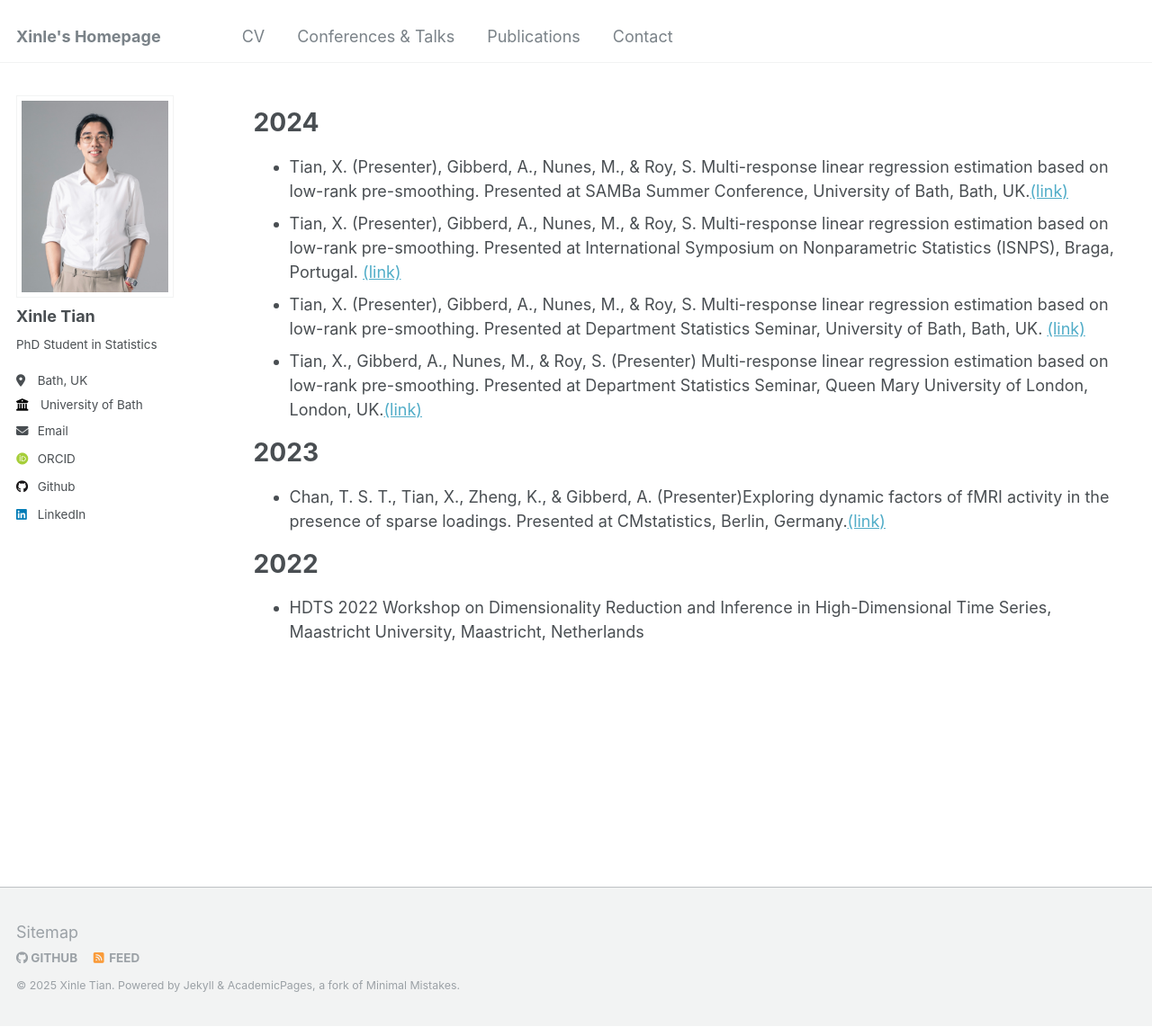
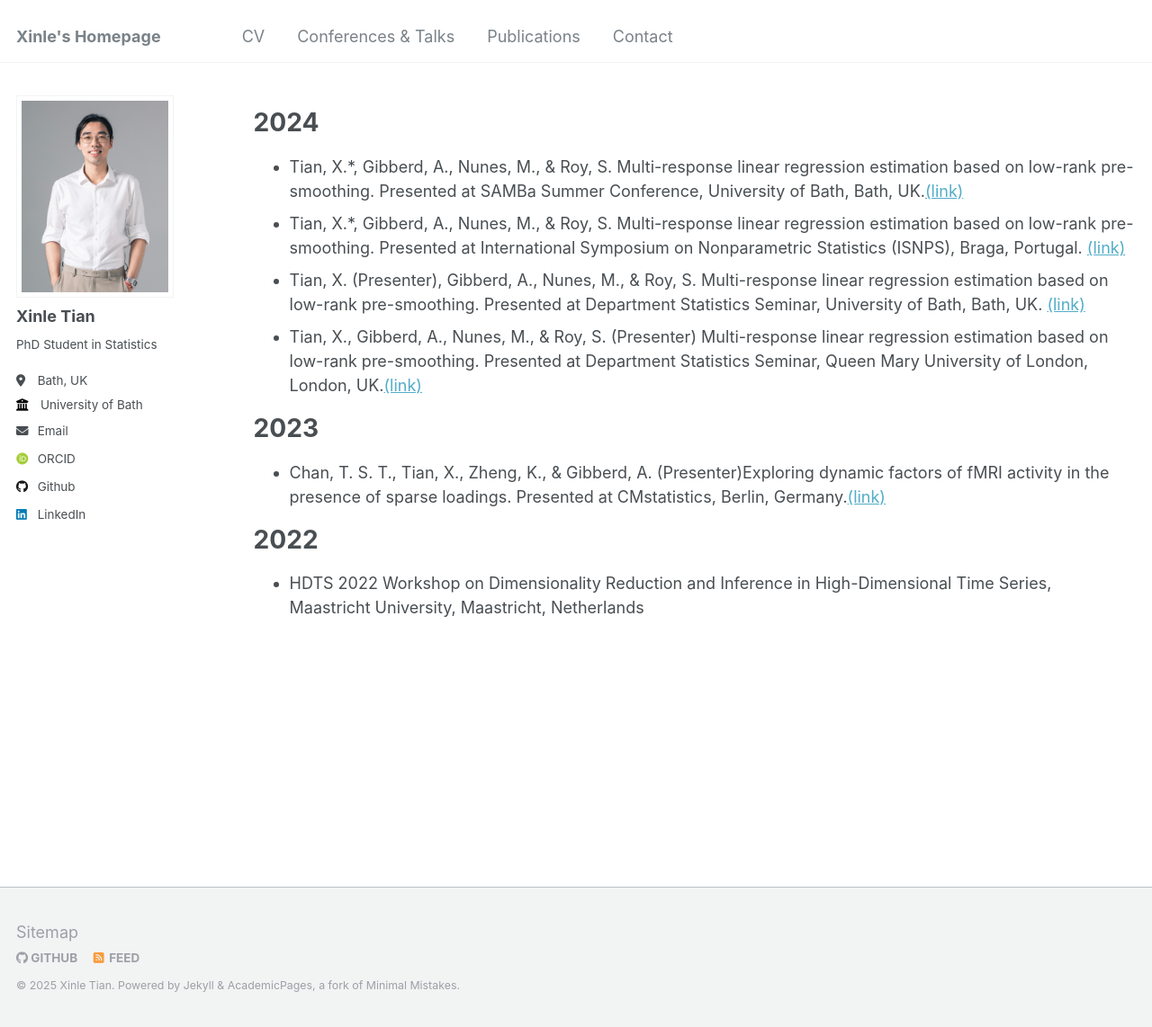
Before and after one commit to xinlet/xinlet.github.io, a Jekyll site: the page built from _pages/talks.md, in a window 1280 px wide and 1142 px high. Shown: the whole window at 90% size. Built offline with Jekyll 4.4.1, drawn with Linux system fonts in a browser that asks for light colours; some web fonts are replaced.

Commit message:
Update talks.md

```diff
--- a/_pages/talks.md
+++ b/_pages/talks.md
@@ -9,8 +9,8 @@ author_profile: true
 
 2024
 ======
-* Tian, X. (Presenter), Gibberd, A., Nunes, M., & Roy, S. Multi-response linear regression estimation based on low-rank pre-smoothing. Presented at SAMBa Summer Conference, University of Bath, Bath, UK.[(link)](https://people.bath.ac.uk/cb2605/SAMBaConf.html)
-* Tian, X. (Presenter), Gibberd, A., Nunes, M., & Roy, S. Multi-response linear regression estimation based on low-rank pre-smoothing. Presented at International Symposium on Nonparametric Statistics (ISNPS), Braga, Portugal. [(link)]((https://w3.math.uminho.pt/ISNPS2024/))
+* Tian, X.*, Gibberd, A., Nunes, M., & Roy, S. Multi-response linear regression estimation based on low-rank pre-smoothing. Presented at SAMBa Summer Conference, University of Bath, Bath, UK.[(link)](https://people.bath.ac.uk/cb2605/SAMBaConf.html)
+* Tian, X.*, Gibberd, A., Nunes, M., & Roy, S. Multi-response linear regression estimation based on low-rank pre-smoothing. Presented at International Symposium on Nonparametric Statistics (ISNPS), Braga, Portugal. [(link)]((https://w3.math.uminho.pt/ISNPS2024/))
 * Tian, X. (Presenter), Gibberd, A., Nunes, M., & Roy, S. Multi-response linear regression estimation based on low-rank pre-smoothing. Presented at Department Statistics Seminar, University of Bath, Bath, UK. [(link)](https://people.bath.ac.uk/cr777/seminar.html)
 * Tian, X., Gibberd, A., Nunes, M., & Roy, S. (Presenter) Multi-response linear regression estimation based on low-rank pre-smoothing. Presented at Department Statistics Seminar, Queen Mary University of London, London, UK.[(link)](https://www.qmul.ac.uk/maths/research/seminars/statistics-and-data-science-seminar/)
 
```
